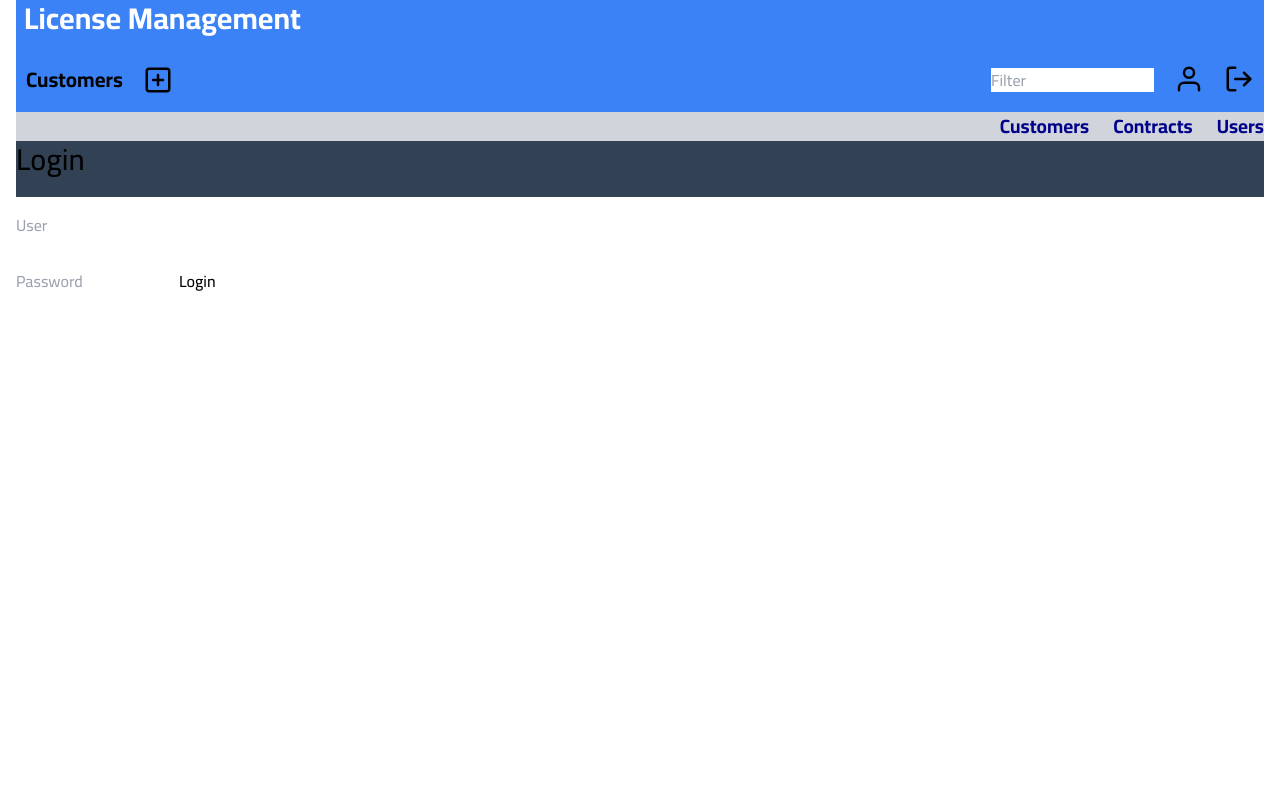
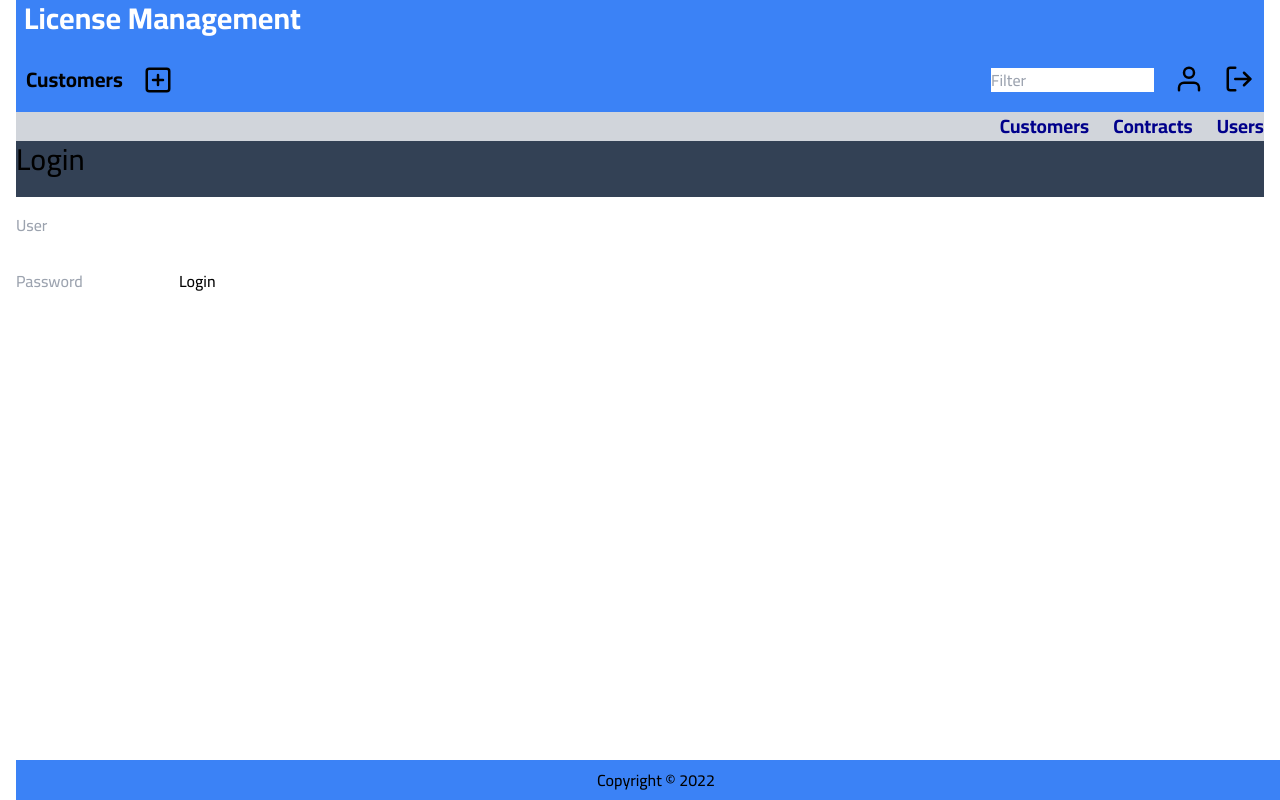
Before and after one commit to PinarGoekcek/license-management, a React (Create React App) app in the folder frontend/licence-management-ui/: page /login in a window 1280 px wide. Built offline with nearby package versions, Linux system fonts and the light colour scheme; no server answers.

Commit message:
fix import and add Bottombar

```diff
--- a/frontend/licence-management-ui/src/App.js
+++ b/frontend/licence-management-ui/src/App.js
@@ -6,8 +6,10 @@ import Contracts from "./components/Contracts";
 import Users from "./components/Users";
 import Login from './components/Login';
 
+
 import axios from "axios";
 import {routes} from "./config";
+import Bottombar from "./components/Bottombar";
 
 function App() {
     const history = useHistory();
@@ -40,7 +42,9 @@ function App() {
 
                 <Redirect to={routes.companies}/>
             </Switch>
+            <Bottombar/>
         </div>
+
     );
 }
 
```
